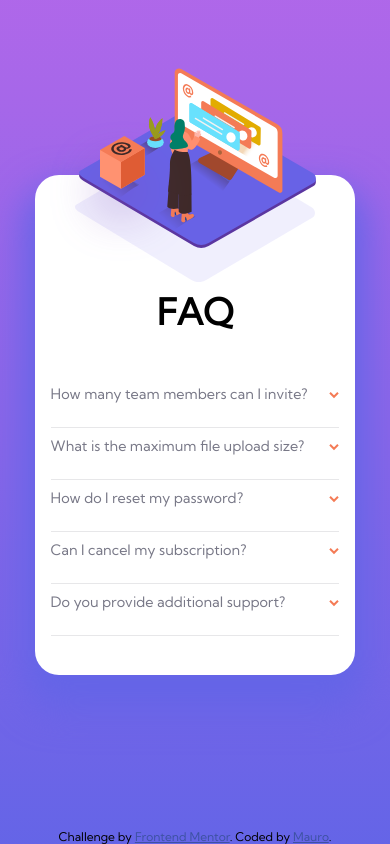
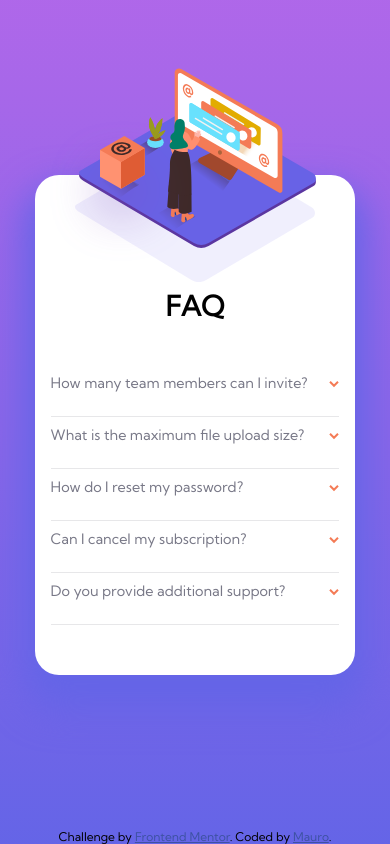
Before and after one commit to MauroLG/fm-faq-accordion-card, a plain HTML site: page index.html in a window 390 px wide. Drawn offline with Linux system fonts and the light colour scheme.

Commit message:
fixed html errors and margins

```diff
--- a/index.html
+++ b/index.html
@@ -21,7 +21,7 @@
   </head>
   <body>
     <main class="main-container">
-      <section class="img-container">
+      <div class="img-container">
         <div class="img-container__mobile">
           <img src="images/illustration-woman-online-mobile.svg" alt="" />
         </div>
@@ -31,9 +31,9 @@
         <div class="img-container__box">
           <img src="images/illustration-box-desktop.svg" alt="" />
         </div>
-      </section>
+      </div>
       <section class="right">
-        <div class="title-faq"><h1>FAQ</h1></div>
+        <h2 class="title-faq">FAQ</h2>
         <div class="accordion">
           <div class="accordion__qa" tabindex="1">
             <label class="accordion__question"
--- a/styles.css
+++ b/styles.css
@@ -99,7 +99,7 @@ body {
 }
 
 .title-faq {
-  font-size: 2rem;
+  font-size: 2.3rem;
   margin-bottom: 2rem;
 }
 
@@ -205,7 +205,7 @@ body {
     width: 320px;
     height: 500px;
     grid-template-columns: 0;
-
+    margin-top: 169px;
     display: block;
   }
 
@@ -254,5 +254,6 @@ body {
   .title-faq {
     margin: 3.5rem 0;
     text-align: center;
+    font-size: 2.3rem;
   }
 }
```
